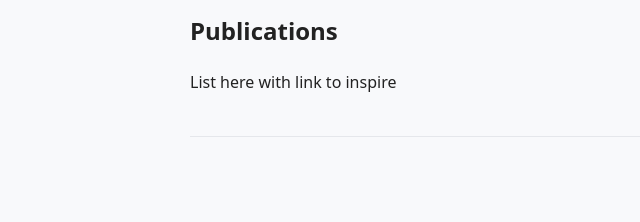
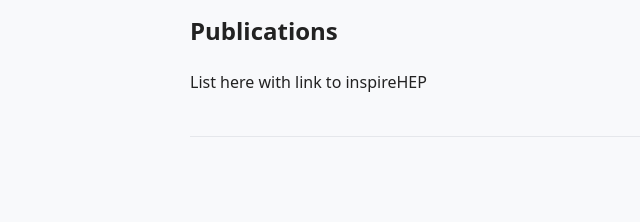
Before and after one commit to jvbackus/jvbackus.github.io, a plain HTML site: page publications.html in a window 1280 px wide. Shown: the part 2301-2523 px from the top of the page, 0-640 px from the left. Drawn offline with Linux system fonts and the light colour scheme.

Commit message:
ujpdates

```diff
--- a/publications.html
+++ b/publications.html
@@ -104,7 +104,7 @@
       <section id="Publications">
         <h2> Publications </h2>
         <p>
-          List here with link to inspire
+          List here with link to inspireHEP
         </p>
       </section>
 
```
